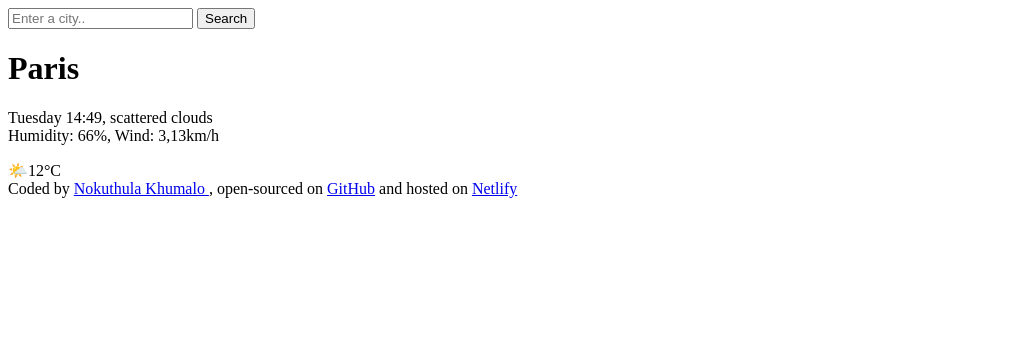
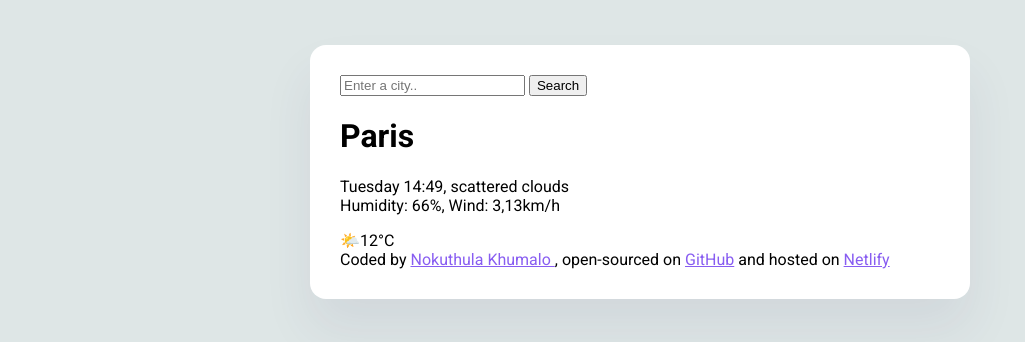
Before and after one commit to Noks45/NoksForecast, a plain HTML site: page index.html in a window 1280 px wide. Shown: the whole page, without its empty margins (0-1025 px from the left). Drawn offline with Linux system fonts and the light colour scheme.

Commit message:
Designed the main container and added the font

```diff
--- a/index.html
+++ b/index.html
@@ -4,10 +4,16 @@
 <head>
     <meta charset="UTF-8">
     <meta name="viewport" content="width=device-width, initial-scale=1.0">
+    <link rel="preconnect" href="https://fonts.googleapis.com">
+    <link rel="preconnect" href="https://fonts.gstatic.com" crossorigin>
+    <link href="https://fonts.googleapis.com/css2?family=Roboto:ital,wght@0,100..900;1,100..900&display=swap"
+        rel="stylesheet">
+    <link rel="stylesheet" href="src/style.css" />
     <title>ForecastApp</title>
 </head>
 
 <body>
+    <div class="weather-app">
         <header>
             <form class="search-form" id="search-form">
                 <input type="search" placeholder="Enter a city.." required id="search-form-input"
@@ -34,6 +40,7 @@
             on <a href="https://weatherforecastnoks.netlify.app/" target="_blank">Netlify</a>
 
         </footer>
+    </div>
 </body>
 
 </html>
--- /dev/null
+++ b/src/style.css
@@ -0,0 +1,17 @@
+body {
+  background-color: #dee6e6;
+  font-family: "Roboto", serif;
+}
+
+a {
+  color: #885df1;
+}
+
+.weather-app {
+  background: white;
+  max-width: 600px;
+  margin: 45px auto;
+  padding: 30px;
+  box-shadow: 0 30px 50px rgba(65, 50, 100, 0.08);
+  border-radius: 16px;
+}
```
Lines whose indentation alone changed are shown as unchanged.
